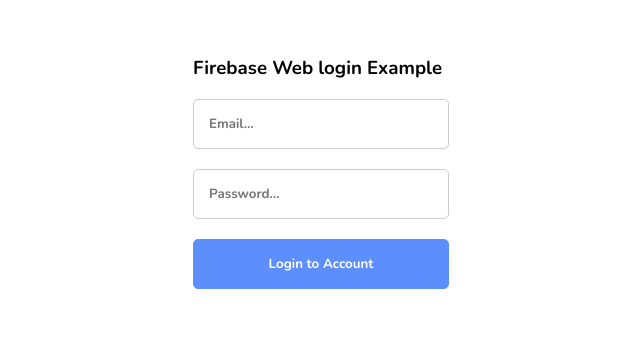
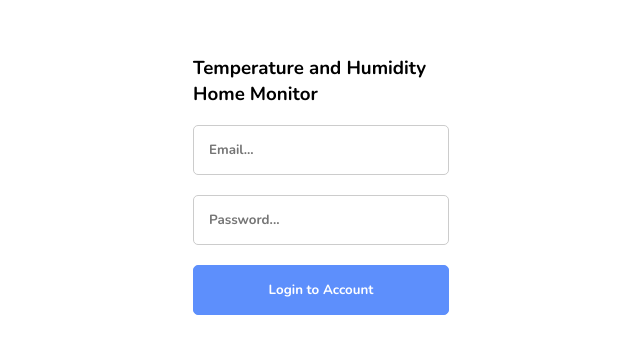
Before and after one commit to Myles-Cork/EC463-SWminiproject-11, a plain HTML site: page public/index.html in a window 1280 px wide. Shown: the part 134-488 px from the top of the page, without its empty margins (319-959 px from the left). Drawn offline with nearby package versions, Linux system fonts and the light colour scheme; no server answers.

Commit message:
Update index.html

```diff
--- a/public/index.html
+++ b/public/index.html
@@ -7,7 +7,7 @@
 <body>
 
   <div id="login_div" class="main-div">
-    <h3>Firebase Web login Example</h3>
+    <h3>Temperature and Humidity Home Monitor</h3>
     <input type="email" placeholder="Email..." id="email_field" />
     <input type="password" placeholder="Password..." id="password_field" />
 
```
